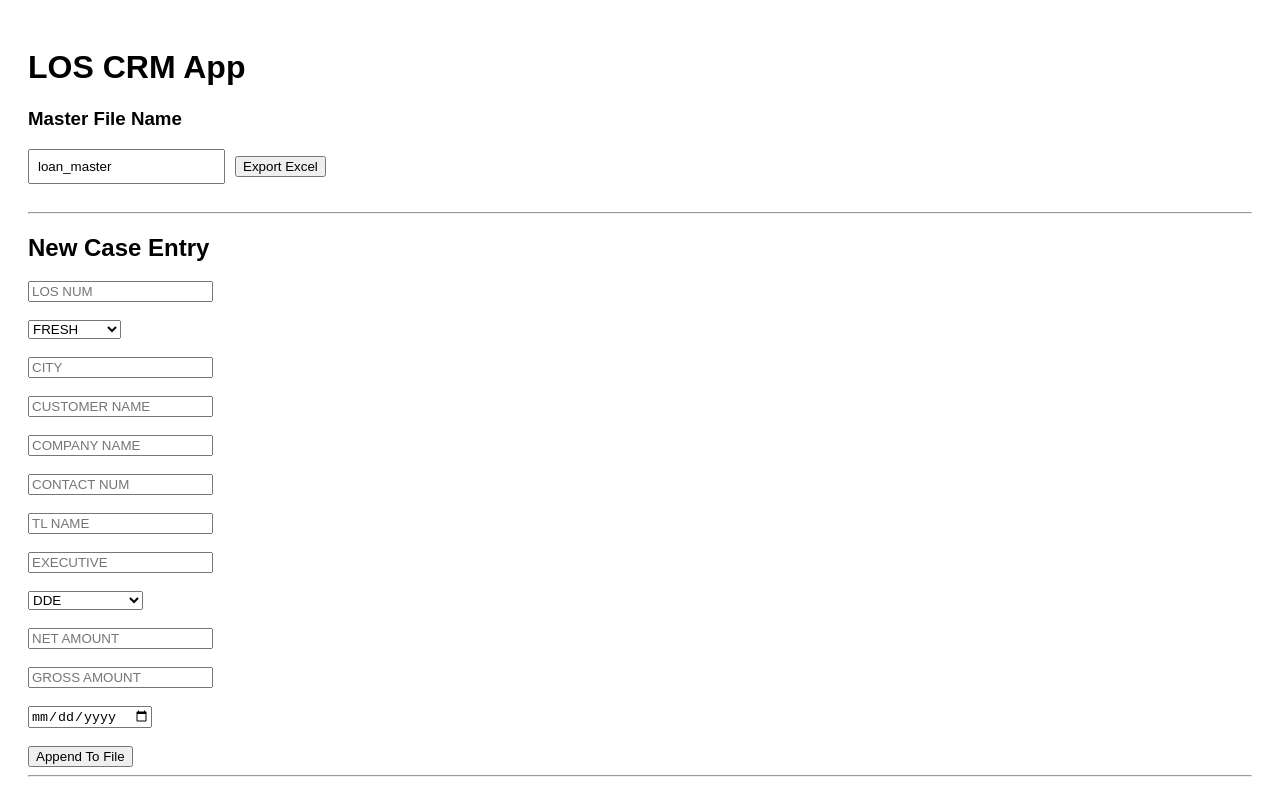
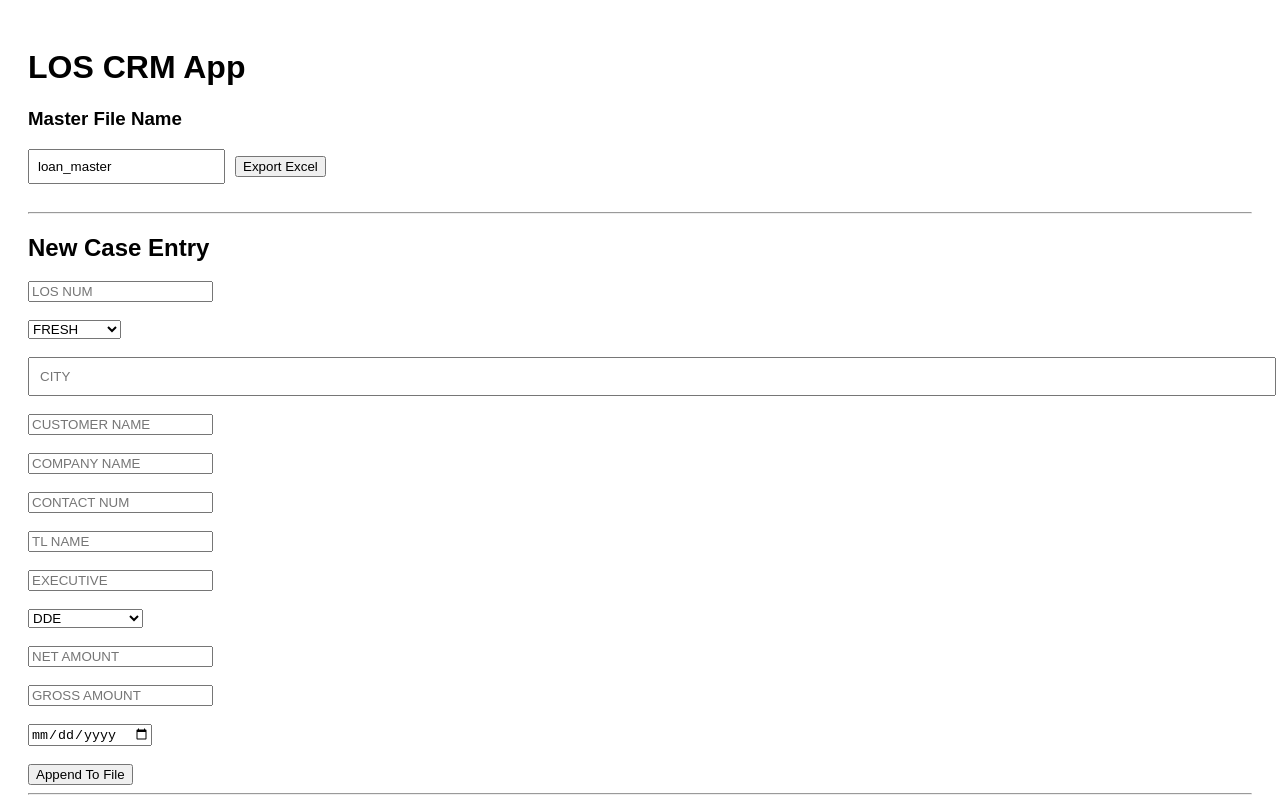
Before and after one commit to abhiqms-sys/los-crm, a Next.js app: page / in a window 1280 px wide. Shown: the top 799 px of the page. Built offline with nearby package versions, Linux system fonts and the light colour scheme.

Commit message:
Update page.js

```diff
--- a/app/page.js
+++ b/app/page.js
@@ -183,7 +183,10 @@ Export Excel
 <option>BT+TOPUP</option>
 </select><br/><br/>
 
-<input name="city" placeholder="CITY" value={form.city} onChange={onChange}/><br/><br/>
+<input name="city" placeholder="CITY" style={{
+padding:'10px',
+width:'100%'
+}}value={form.city} onChange={onChange}/><br/><br/>
 
 <input name="customerName" placeholder="CUSTOMER NAME" value={form.customerName} onChange={onChange}/><br/><br/>
 
```
